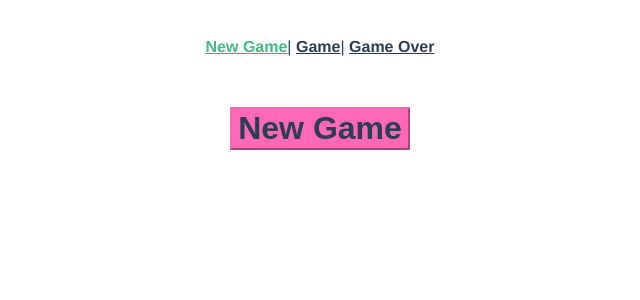
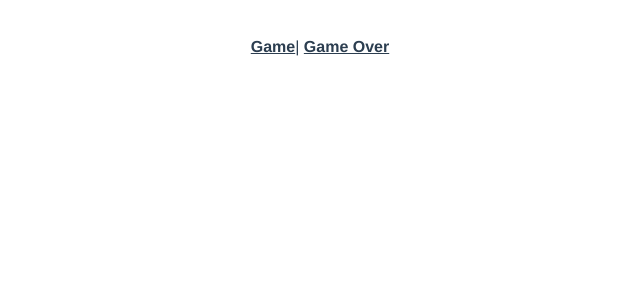
Before and after one commit to courtneyfay/vue-hangman, a Vue app: page /#/ in a window 1280 px wide. Shown: the top 300 px of the page, without its empty margins (320-960 px from the left). Built offline with nearby package versions, Linux system fonts and the light colour scheme.

Commit message:
removing new game router to get new game to load every time and trying to figure out why /guess endpoint is returning 400 errors. progress save

```diff
--- a/src/App.vue
+++ b/src/App.vue
@@ -2,7 +2,6 @@
   <div id="app">
     <div id="nav">
       <!-- TODO: move header of game to app -->
-      <router-link to="/">New Game</router-link>|
       <router-link to="/play">Game</router-link>|
       <router-link to="/game-over">Game Over</router-link>
     </div>
--- a/src/components/Guesses.vue
+++ b/src/components/Guesses.vue
@@ -8,8 +8,10 @@
 
 <script>
 export default {
-  props: {
-    guesses: {}
+  data() {
+    return {
+      guesses: this.$store.state.guesses
+    }
   }
 }
 </script>
--- a/src/components/Key.vue
+++ b/src/components/Key.vue
@@ -28,7 +28,9 @@ export default {
       const letter = e.key.toUpperCase()
       const key = document.querySelector(`.${letter}`)
 
-      key.classList.add('grow')
+      if (key) {
+        key.classList.add('grow')
+      }
 
       this.animateKey(letter)
     })
--- a/src/components/WordToGuess.vue
+++ b/src/components/WordToGuess.vue
@@ -8,9 +8,9 @@
 
 <script>
 export default {
-  data() {
-    return {
-      wordToGuess: this.$store.state.wordToGuess
+  computed: {
+    wordToGuess() {
+      return this.$store.getters.getWordToGuess
     }
   }
 }
--- a/src/router.js
+++ b/src/router.js
@@ -2,7 +2,6 @@ import Vue from 'vue'
 import Router from 'vue-router'
 import Game from './views/Game.vue'
 import GameOver from './views/GameOver.vue'
-import NewGame from './views/NewGame.vue'
 
 Vue.use(Router)
 
@@ -17,11 +16,6 @@ export default new Router({
       path: '/game-over',
       name: 'gameover',
       component: GameOver
-    },
-    {
-      path: '/',
-      name: 'newgame',
-      component: NewGame
     }
   ]
 })
--- a/src/store.js
+++ b/src/store.js
@@ -1,38 +1,69 @@
 import Vue from 'vue'
 import Vuex from 'vuex'
 import axios from 'axios'
-const baseUrl = 'http://flask-hangman-api.herokuapp.com/'
+const baseUrl = 'http://flask-hangman-api.herokuapp.com'
 
 Vue.use(Vuex)
 
 export default new Vuex.Store({
   state: {
     wordToGuess: [],
+    guesses: [],
     gameStatus: ''
+  },
+  getters: {
+    getWordToGuess: state => state.wordToGuess
   },
   mutations: {
     updateWordToGuess(state, word) {
-      this.state.wordToGuess = word
+      state.wordToGuess = word
     },
-    updateGameStatus(status) {
-      this.state.gameStatus = status
+    updateGuesses(state, guesses) {
+      state.guesses = guesses
+    },
+    updateGameStatus(state, status) {
+      state.gameStatus = status
     }
   },
   actions: {
     startNewGame({ commit }) {
-      const url = baseUrl
+      const url = `${baseUrl}/new_game`
       axios.get(url).then(response => {
         const wordToGuess = response.data.new_state.word_so_far
+
         commit('updateWordToGuess', wordToGuess)
       })
     },
-    postGuess(letter) {
-      const url = `${baseUrl}/guess/${letter}`
-      //call guess API endpoint
-      //GET request
-      //with response: update wordToGuess, update guess_result
-      //this.store.commit('updateWordToGuess', wordToGuess)
-      //this.store.commit('updateGameStatus', status)
+    postGuess({ commit }, letter) {
+      const path = `/guess/${letter}`
+      const http = axios.create({
+        baseUrl,
+        headers: { 'Cache-Control': 'no-cache' },
+        PostmanToken: 'bd386705-da6b-5bd9-b4df-f68b6e48a70b'
+        //Cache-Control: no-store, no-cache, no-transform, must-revalidate, max-age=0
+      })
+      //using http://10.0.9.0:8080/sockjs-node/info?t=1550720569625
+      //GET /guess/a HTTP/1.1
+      // Host: flask-hangman-api.herokuapp.com
+      // Cache-Control: no-cache
+      // Postman-Token: 1bb3a3e4-b052-e6dc-9d11-c9d2e1ac8d2c
+      // 400 error
+      // {
+      //   "code": "no_game_in_progress",
+      //   "message": "Couldn't find a game for you. Please visit /new_game"
+      // }
+
+      http.get(path).then(response => {
+        console.log('response', response)
+
+        // const wordToGuess = response.data.new_state.word_so_far
+        // const guesses = response.data.new_state.guesses
+        // const status = response.data
+
+        // commit('updateWordToGuess', wordToGuess)
+        // commit('updateGuesses', guesses)
+        // commit('updateGameStatus', status)
+      })
     }
   }
 })
--- a/src/views/Game.vue
+++ b/src/views/Game.vue
@@ -2,7 +2,7 @@
   <div class="game">
     <Header/>
     <WordToGuess/>
-    <Guesses :guesses="guesses"/>
+    <Guesses/>
     <Keyboard @select-key="addToGuesses"/>
     <Footer/>
   </div>
@@ -30,12 +30,17 @@ export default {
     Keyboard,
     WordToGuess
   },
+  beforeMount() {
+    this.$store.dispatch('startNewGame')
+  },
   methods: {
     addToGuesses(letter) {
       const indexOf = this.guesses.indexOf(letter)
 
       if (indexOf === -1) {
         this.guesses.push(letter)
+        this.$store.dispatch('postGuess', letter)
+        //call API here instead
       }
     }
   }
--- a/src/views/NewGame.vue
+++ /dev/null
@@ -1,31 +0,0 @@
-<template>
-  <div class="new-game">
-    <button @click="startNewGame" class="new-game-button">New Game</button>
-  </div>
-</template>
-
-<script>
-import router from '../router.js'
-
-export default {
-  methods: {
-    startNewGame() {
-      this.$store.dispatch('startNewGame').then(router.push('/play'))
-    }
-  }
-}
-</script>
-
-<style scoped>
-.new-game-button {
-  background-color: hotpink;
-  border-color: hotpink;
-  color: #2c3e50;
-  font-size: 2em;
-  font-weight: bold;
-  margin-block-start: 0.67em;
-  margin-block-end: 0.67em;
-  margin-inline-start: 0px;
-  margin-inline-end: 0px;
-}
-</style>
```
